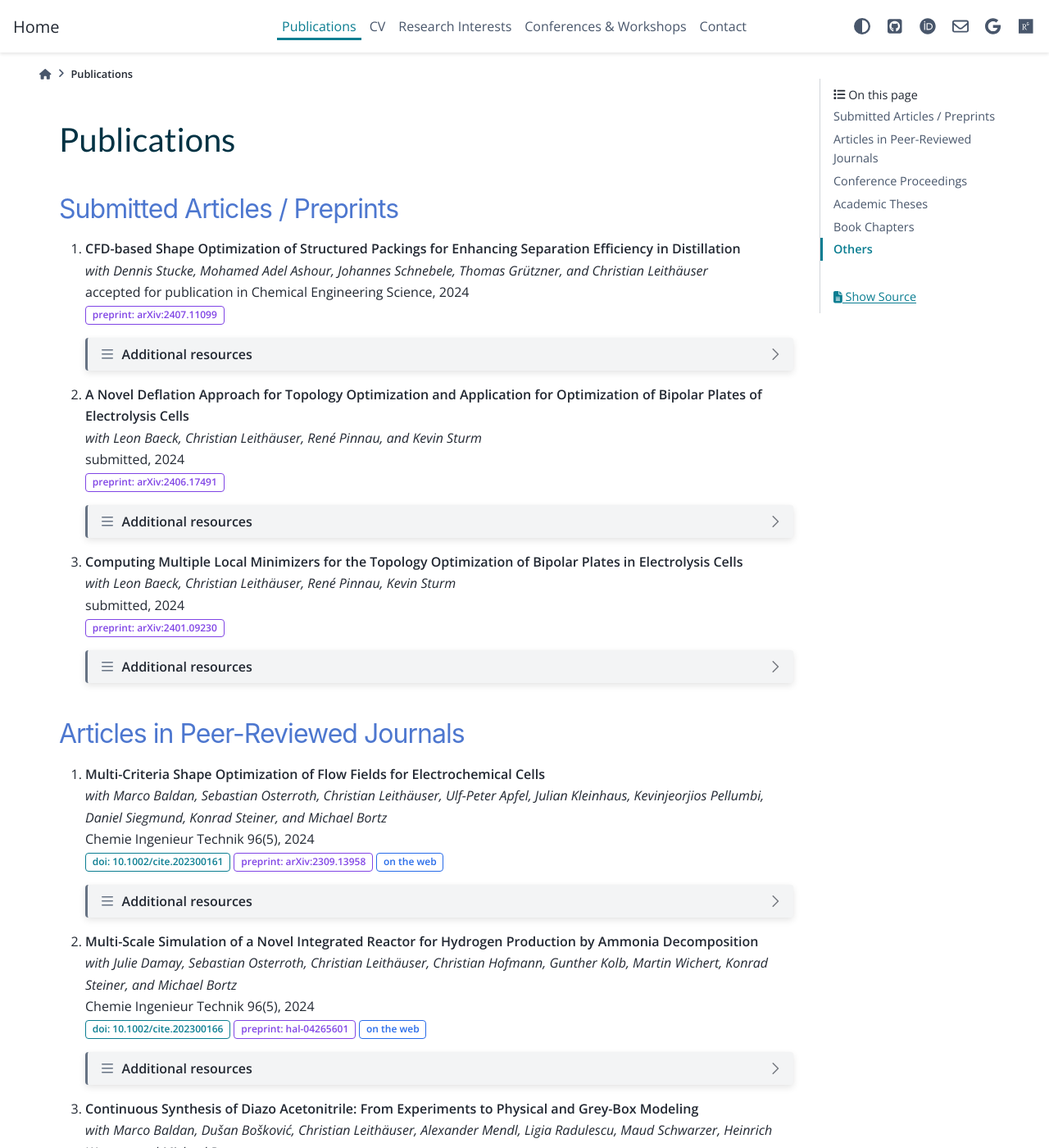
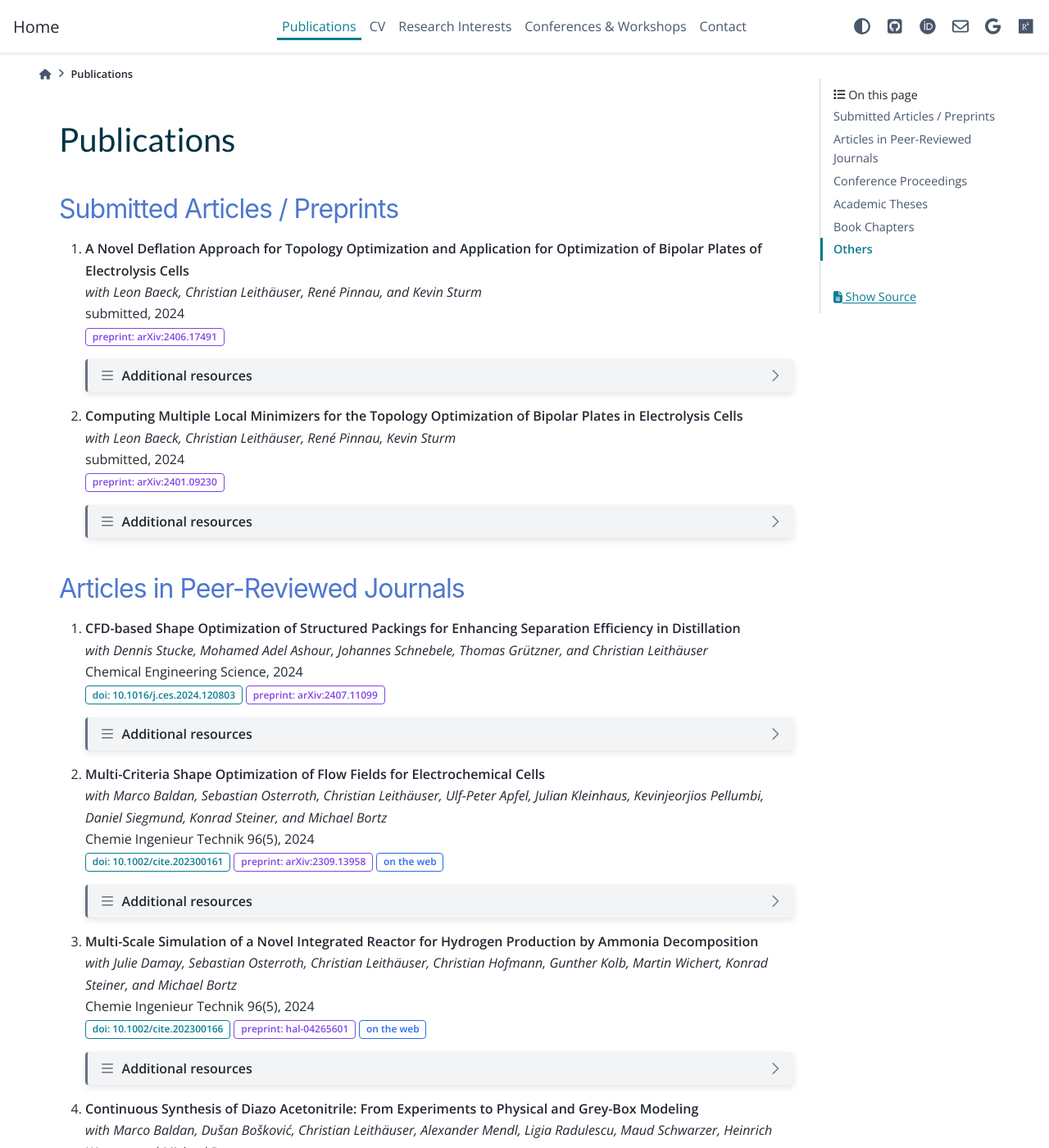
Before and after one commit to sblauth/sblauth.github.io, a Sphinx documentation site: the page built from source/publications.rst, in a window 1280 px wide and 1400 px high. Shown: the whole window at 82% size. Built offline with Sphinx 7.4.7 and the PyData theme 0.15.4, drawn with Linux system fonts in a browser that asks for light colours; some of the changed lines change nothing that is shown.

Commit message:
update publications

```diff
--- a/source/publications.rst
+++ b/source/publications.rst
@@ -5,44 +5,6 @@ Publications
 
 Submitted Articles / Preprints
 ------------------------------
-
-
-
-#.  | **CFD-based Shape Optimization of Structured Packings for Enhancing Separation Efficiency in Distillation**
-    | *with Dennis Stucke, Mohamed Adel Ashour, Johannes Schnebele, Thomas Grützner, and Christian Leithäuser*
-    | accepted for publication in Chemical Engineering Science, 2024
-    | :bdg-link-secondary-line:`preprint: arXiv:2407.11099 <https://arxiv.org/abs/2407.11099>`
-
-    .. dropdown:: Additional resources
-        :icon: three-bars
-
-        .. tab-set::
-
-            .. tab-item:: Abstract
-
-                Free-form shape optimization techniques are investigated to improve the separation efficiency of structured packings in laboratory-scale distillation columns. A simplified simulation model based on computational fluid dynamics (CFD) for the mass transfer in the distillation column is used and a corresponding shape optimization problem is formulated. The goal of the optimization is to increase the mass transfer in the column by changing the packing's shape, which has been previously used as criterion for increasing the separation efficiency of the column. The computational shape optimization yields promising results, with an increased mass transfer of nearly 20 %. For validation, the resulting optimized shape is additively manufactured using 3D-printing and investigated experimentally. The experimental results are in good agreement with the performance improvement predicted by the computational model, yielding an increase in separation efficiency of around 20 %.
-
-            .. tab-item:: BibTeX citation
-
-                .. code-block:: bibtex
-
-                    @Article{Blauth2024CFD,
-                    author        = {Sebastian Blauth and Dennis Stucke and Mohamed Adel Ashour and Johannes Schnebele and Thomas Grützner and Christian Leithäuser},
-                    title         = {{CFD-based Shape Optimization of Structured Packings for Enhancing Separation Efficiency in Distillation}},
-                    year          = {2024},
-                    archiveprefix = {arXiv},
-                    eprint        = {2407.11099},
-                    primaryclass  = {math.OC},
-                    }
-
-            .. tab-item:: Plain text citation
-
-                .. code-block:: text
-
-                    CFD-based Shape Optimization of Structured Packings for Enhancing Separation Efficiency in Distillation
-                    Sebastian Blauth, Dennis Stucke, Mohamed Adel Ashour, Johannes Schnebele, Thomas Grützner, and Christian Leithäuser
-                    Preprint on arXiv, 2024
-                    https://arxiv.org/abs/2407.11099
 
 
 
@@ -125,6 +87,43 @@ Submitted Articles / Preprints
 Articles in Peer-Reviewed Journals
 ----------------------------------
 
+
+
+#.  | **CFD-based Shape Optimization of Structured Packings for Enhancing Separation Efficiency in Distillation**
+    | *with Dennis Stucke, Mohamed Adel Ashour, Johannes Schnebele, Thomas Grützner, and Christian Leithäuser*
+    | Chemical Engineering Science, 2024
+    | :bdg-link-primary-line:`doi: 10.1016/j.ces.2024.120803 <https://doi.org/10.1016/j.ces.2024.120803>` :bdg-link-secondary-line:`preprint: arXiv:2407.11099 <https://arxiv.org/abs/2407.11099>`
+
+    .. dropdown:: Additional resources
+        :icon: three-bars
+
+        .. tab-set::
+
+            .. tab-item:: Abstract
+
+                Free-form shape optimization techniques are investigated to improve the separation efficiency of structured packings in laboratory-scale distillation columns. A simplified simulation model based on computational fluid dynamics (CFD) for the mass transfer in the distillation column is used and a corresponding shape optimization problem is formulated. The goal of the optimization is to increase the mass transfer in the column by changing the packing's shape, which has been previously used as criterion for increasing the separation efficiency of the column. The computational shape optimization yields promising results, with an increased mass transfer of nearly 20 %. For validation, the resulting optimized shape is additively manufactured using 3D-printing and investigated experimentally. The experimental results are in good agreement with the performance improvement predicted by the computational model, yielding an increase in separation efficiency of around 20 %.
+
+            .. tab-item:: BibTeX citation
+
+                .. code-block:: bibtex
+
+                    @Article{Blauth2024CFD,
+                      author  = {Sebastian Blauth and Dennis Stucke and Mohamed Adel Ashour and Johannes Schnebele and Thomas Grützner and Christian Leithäuser},
+                      journal = {Chemical Engineering Science},
+                      title   = {{CFD-based Shape Optimization of Structured Packings for Enhancing Separation Efficiency in Distillation}},
+                      year    = {2024},
+                      issn    = {0009-2509},
+                      doi     = {10.1016/j.ces.2024.120803},
+                    }
+
+            .. tab-item:: Plain text citation
+
+                .. code-block:: text
+
+                    CFD-based Shape Optimization of Structured Packings for Enhancing Separation Efficiency in Distillation
+                    Sebastian Blauth, Dennis Stucke, Mohamed Adel Ashour, Johannes Schnebele, Thomas Grützner, and Christian Leithäuser
+                    Chemical Engineering Science, 2024
+                    https://arxiv.org/abs/2407.11099
 
 
 #.  | **Multi-Criteria Shape Optimization of Flow Fields for Electrochemical Cells**
```
